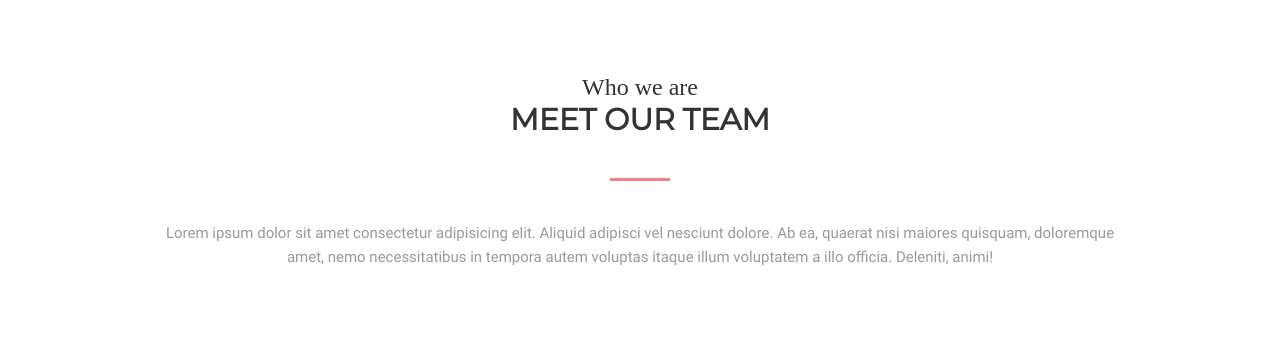
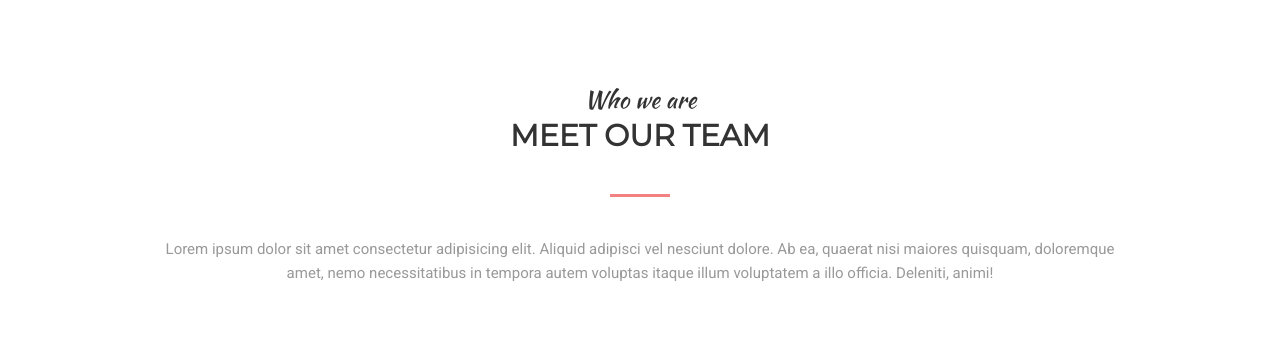
Before and after one commit to Romankhom/goit-fe-course, a plain HTML site: page html-css/module-6/index.html in a window 1280 px wide. Shown: the part 696-1049 px from the top of the page. Drawn offline with Linux system fonts and the light colour scheme; files whose address does not match are found by name.

Commit message:
module-06

```diff
--- a/html-css/module-6/css/style.css
+++ b/html-css/module-6/css/style.css
@@ -1,26 +1,8 @@
-@font-face {
-    font-family: "Kaushan Script", cursive;
-    src: url("../font/KaushanScript-Regular.ttf") format("ttf");
-    src: url("../font/montserrat-v14-latin-regular.woff2") format("woff2");
-    font-weight: normal;
-    font-style: normal;
-}
+@import url('https://fonts.googleapis.com/css?family=Kaushan+Script&display=swap');
 
-@font-face {
-    font-family: "Montserrat";
-    src: url("../font/Montserrat-Regular.ttf") format("ttf");
-    src: url("../font/montserrat-v14-latin-regular.woff2") format("woff2");
-    font-weight: normal;
-    font-style: normal;
-}
+@import url('https://fonts.googleapis.com/css?family=Montserrat&display=swap');
 
-@font-face {
-    font-family: "Roboto";
-    src: url("../font/Roboto-Regular.ttf") format("ttf");
-    src: url("../font/roboto-v20-latin-regular.woff2") format("woff2");
-    font-weight: normal;
-    font-style: normal;
-}
+@import url('https://fonts.googleapis.com/css?family=Roboto&display=swap');
 
 *{
     margin: 0;
@@ -234,8 +216,8 @@ h3{
     width: 380px;
     height: 470px;
     z-index: -1;
-    background: linear-gradient(0deg, #f0e290 0%, #e98a89 100%);
-    filter: opacity(0.85);
+    background: linear-gradient( to bottom, rgba(252, 227, 138, 0.9) 0%, rgba(243, 129, 129, 0.9) 100% );
+
 
 }
 
```
